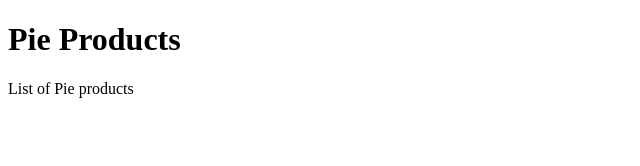
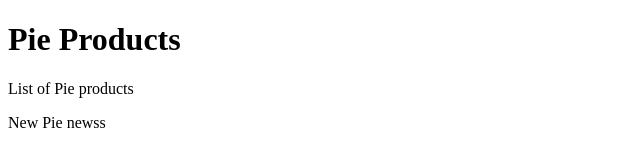
Before and after one commit to baracuda19/com.pie.demo, a plain HTML site: page WebContent/index.html in a window 1280 px wide. Shown: the whole page, without its empty margins (0-640 px from the left). Drawn offline with Linux system fonts and the light colour scheme.

Commit message:
index completed
coding done for version v1.0

```diff
--- a/WebContent/index.html
+++ b/WebContent/index.html
@@ -9,7 +9,7 @@
 
 	<p>List of Pie products</p>
 
-
+	<span>New Pie newss</span>
 	</body>
 
 </html>
```
